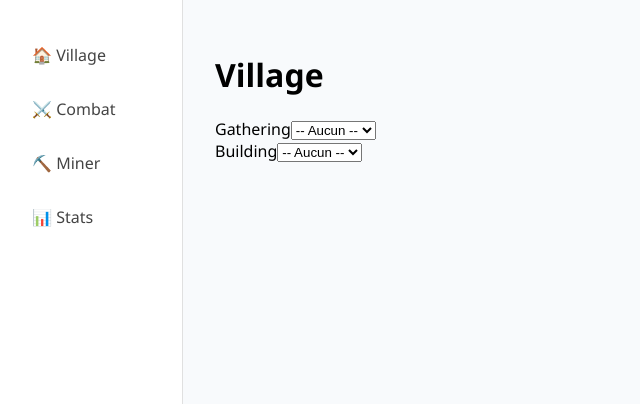
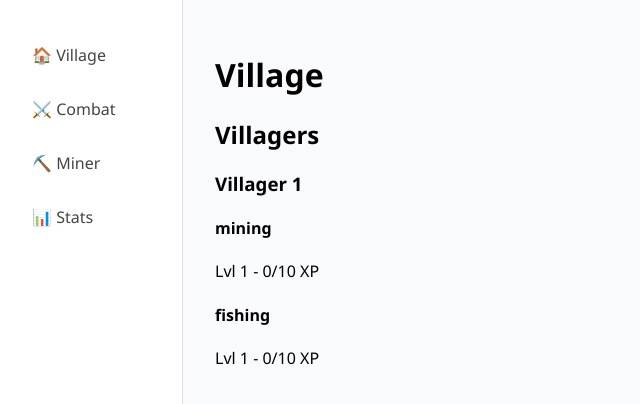
Before and after one commit to fabiovandewaeter/TBRPG, a React (Vite) app: page /TBRPG/village in a window 1280 px wide. Shown: the top 404 px of the page, without its empty margins (0-640 px from the left). Built offline with nearby package versions, Linux system fonts and the light colour scheme.

Commit message:
add VillagerInfo

```diff
--- a/src/components/TaskDropdown.jsx
+++ b/src/components/TaskDropdown.jsx
@@ -7,15 +7,15 @@ import { VillagerContext } from '../context/VillagerContext';
  * - Shows currently assigned villager or placeholder.
  * - Lists only villagers available or already assigned to this task.
  */
-const TaskDropdown = ({ taskType, label }) => {
+const TaskDropdown = ({ taskType, taskName }) => {
     const { villagers, assignTask, unassignTask } = useContext(VillagerContext);
 
     // Find the villager currently assigned to this task (if any)
-    const selectedVillager = villagers.find(v => v.currentTask === taskType);
+    const selectedVillager = villagers.find(v => v.currentTask === taskName);
 
     // Build list: all villagers not on any task, plus currently selected
     const options = villagers
-        .filter(v => !v.currentTask || v.currentTask === taskType)
+        .filter(v => !v.currentTask || v.currentTask === taskName)
         .map(v => ({ id: v.id, name: v.name }));
 
     const handleChange = e => {
@@ -27,13 +27,13 @@ const TaskDropdown = ({ taskType, label }) => {
         }
         // Assign new if any selected
         if (newId) {
-            assignTask(newId, taskType);
+            assignTask(newId, taskName);
         }
     };
 
     return (
         <div className="task-dropdown">
-            <label>{label}</label>
+            <label>{taskName}</label>
             <select value={selectedVillager ? selectedVillager.id : ''} onChange={handleChange}>
                 <option value="">-- Aucun --</option>
                 {options.map(opt => (
--- /dev/null
+++ b/src/components/VillagerInfo.jsx
@@ -0,0 +1,23 @@
+import React from 'react';
+import XpBar from './XpBar';
+
+const TASK_TYPES = ["mining", "fishing"];
+
+const VillageInfo = ({ villager }) => {
+
+    console.log("TEST", villager, villager.xp);
+
+    return (
+        <div className="villager-info">
+            <h3>{villager.name}</h3>
+            {TASK_TYPES.map((task_type) => (
+                <>
+                    <h4>{task_type}</h4>
+                    <XpBar xp={villager.xp} max="10" taskType={task_type} />
+                </>
+            ))}
+        </div>
+    );
+};
+
+export default VillageInfo;
--- a/src/components/XpBar.jsx
+++ b/src/components/XpBar.jsx
@@ -1,12 +1,21 @@
 import React from 'react';
 
-const XpBar = ({ xp, max = 100 }) => {
-    const percentage = Math.min(100, (xp % max) * 100 / max);
+const XpBar = ({ xp, max = 100, taskType }) => {
+
+    let xp_ammount = 0;
+
+    // if xp for the taskType doesn't exist, just display 0
+    if (!xp || !(xp_ammount = xp[taskType])) {
+        xp_ammount = 0
+    }
+
+    const percentage = Math.min(100, (xp_ammount % max) * 100 / max);
+    const level = Math.floor(xp_ammount / max) + 1;
 
     return (
         <div className="xp-bar">
             <div className="xp-label">
-                Lvl {Math.floor(xp / 100) + 1} - {xp % max}/{max} XP
+                Lvl {level} - {xp_ammount % max}/{max} XP
             </div>
             <div className="xp-container">
                 <div
--- a/src/context/VillagerContext.jsx
+++ b/src/context/VillagerContext.jsx
@@ -13,10 +13,10 @@ export const VillagerProvider = ({ children }) => {
         ]);
     }, []);
 
-    const assignTask = useCallback((villagerId, taskType) => {
+    const assignTask = useCallback((villagerId, taskName) => {
         setVillagers(prev =>
             prev.map(v =>
-                v.id === villagerId ? { ...v, currentTask: taskType } : v
+                v.id === villagerId ? { ...v, currentTask: taskName } : v
             )
         );
     }, []);
--- a/src/pages/MiningPage.jsx
+++ b/src/pages/MiningPage.jsx
@@ -3,6 +3,8 @@ import { ResourceContext } from '../context/ResourceContext';
 import { VillagerContext } from '../context/VillagerContext';
 import { getTaskHandler } from '../data/mining/miningTasks';
 import TaskDropdown from '../components/TaskDropdown';
+
+const TASK_TYPE = "mining";
 
 const MiningPage = () => {
     const { mine } = useContext(ResourceContext);
@@ -42,7 +44,7 @@ const MiningPage = () => {
                 {taskHandlers.map(({ name, icon }) => (
                     <div>
                         <h2>{icon} {name}</h2>
-                        <TaskDropdown taskType={name} />
+                        <TaskDropdown taskType={TASK_TYPE} taskName={name} />
                     </div>
                 ))}
             </div>
--- a/src/pages/VillagePage.jsx
+++ b/src/pages/VillagePage.jsx
@@ -1,7 +1,7 @@
 import { useContext, useEffect, useRef, useState } from 'react';
-import VillagerList from '../components/TaskDropdown';
 import { VillagerContext } from '../context/VillagerContext';
-import TaskDropdown from '../components/TaskDropdown';
+import XpBar from '../components/XpBar';
+import VillageInfo from '../components/VillagerInfo';
 
 const VillagePage = () => {
     const { villagers, addVillager } = useContext(VillagerContext);
@@ -20,9 +20,11 @@ const VillagePage = () => {
     return (
         <div>
             <h1>Village</h1>
-            <div className="tasks-container">
-                <TaskDropdown taskType="gathering" label="Gathering" />
-                <TaskDropdown taskType="building" label="Building" />
+            <div className="villagers-list">
+                <h2>Villagers</h2>
+                {villagers.map((v) => (
+                    <VillageInfo villager={v} />
+                ))}
             </div>
         </div>
     );
```
